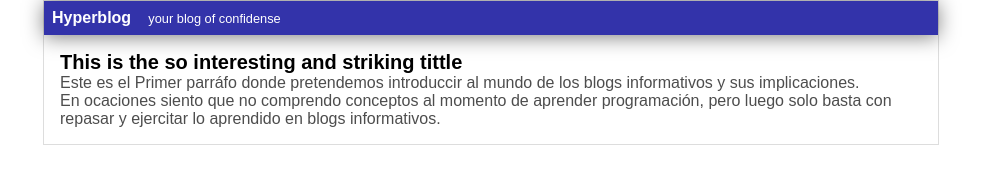
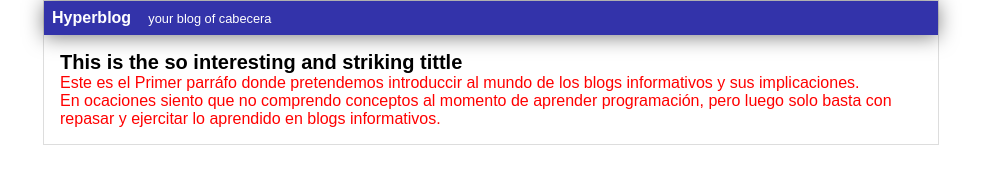
Before and after one commit to Angeltthx/Hyperblog, a plain HTML site: page index.html in a window 1280 px wide. Shown: the whole page, without its empty margins (149-1130 px from the left). Drawn offline with Linux system fonts and the light colour scheme.

Commit message:
I change the cabecera, and the color of the text

```diff
--- a/css/style.css
+++ b/css/style.css
@@ -5,7 +5,7 @@ margin: 0;
 }
 
 body {
-    color: #4d4d4d;
+    color: red;
     text-align: center;
     font-family: Arial;
     font-size: 16px;
--- a/index.html
+++ b/index.html
@@ -12,7 +12,7 @@
         <div id="cabecera">
             Hyperblog
             <span id="tagline">
-                your blog of confidense
+                your blog of cabecera
             </span>
         </div>
         <div id="post">
```
